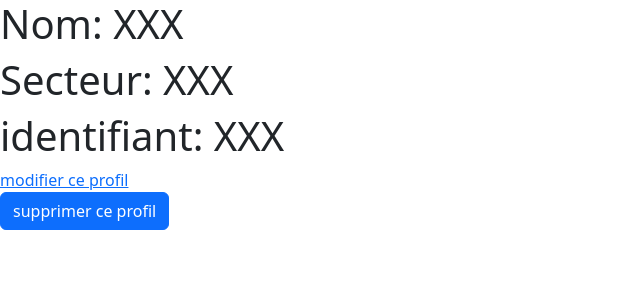
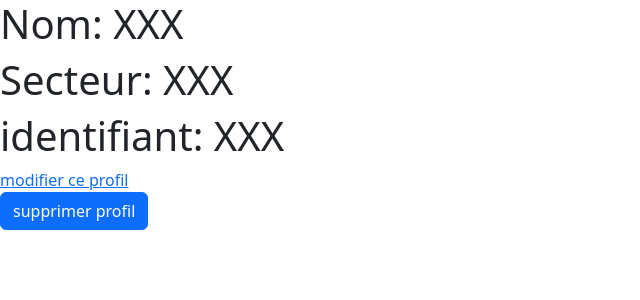
Before and after one commit to Soulaimane-269/Gestion, a PHP site: page /voir.php in a window 1280 px wide. Shown: the top 300 px of the page, without its empty margins (0-640 px from the left). Run offline with PHP 8.4, Linux system fonts and the light colour scheme; some libraries are stand-ins or nearby versions.

Commit message:
Update voir.php

```diff
--- a/pages/admin/gestion-tech/voir.php
+++ b/pages/admin/gestion-tech/voir.php
@@ -20,7 +20,7 @@
             <a href="modifier-le-profil.php">modifier ce profil</a>
         </div>
         <div class="col-12">
-            <button class="btn btn-primary" type="submit">supprimer ce profil</button>
+            <button class="btn btn-primary" type="submit">supprimer profil</button>
         </div>
     </body>
 </html>
```
